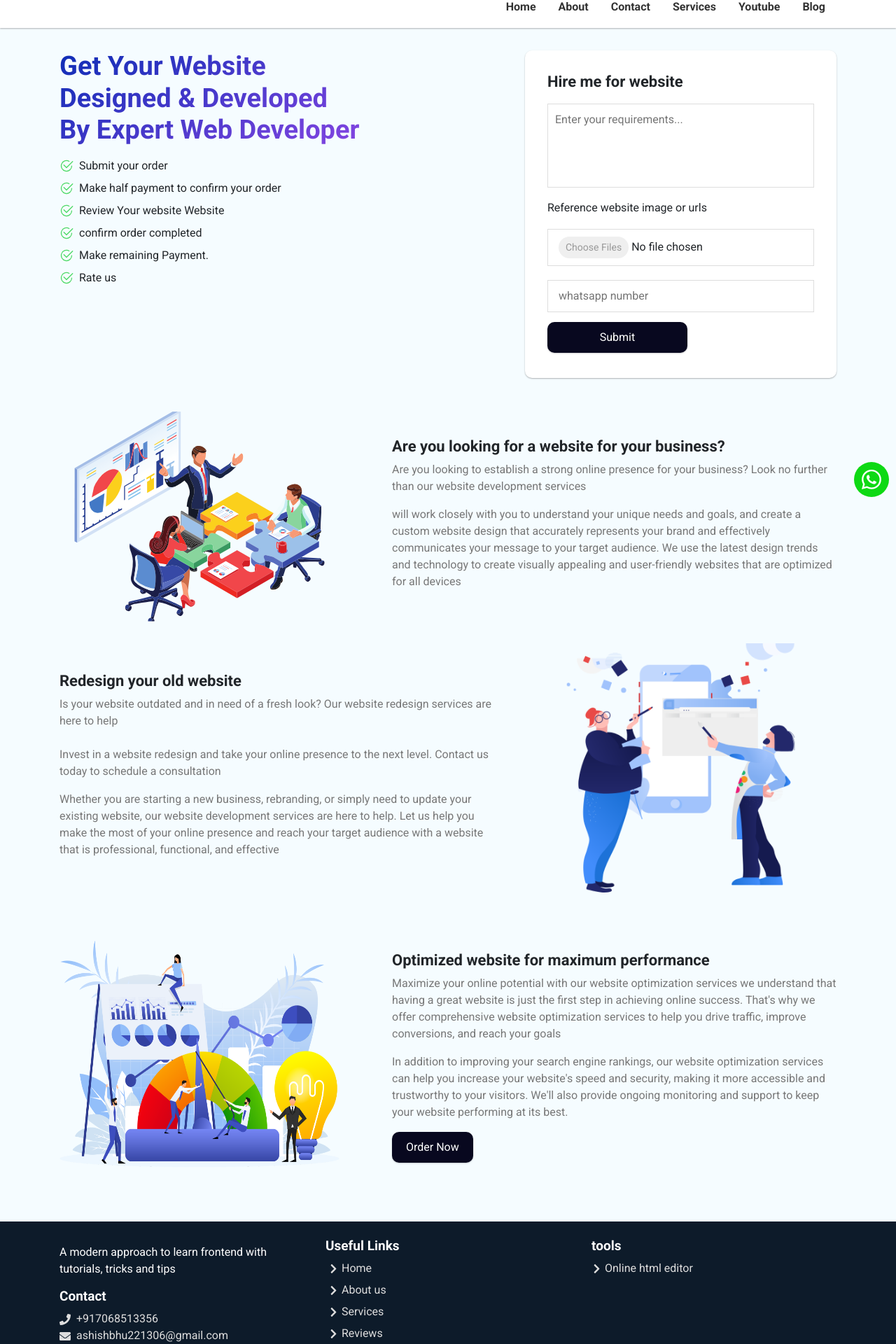
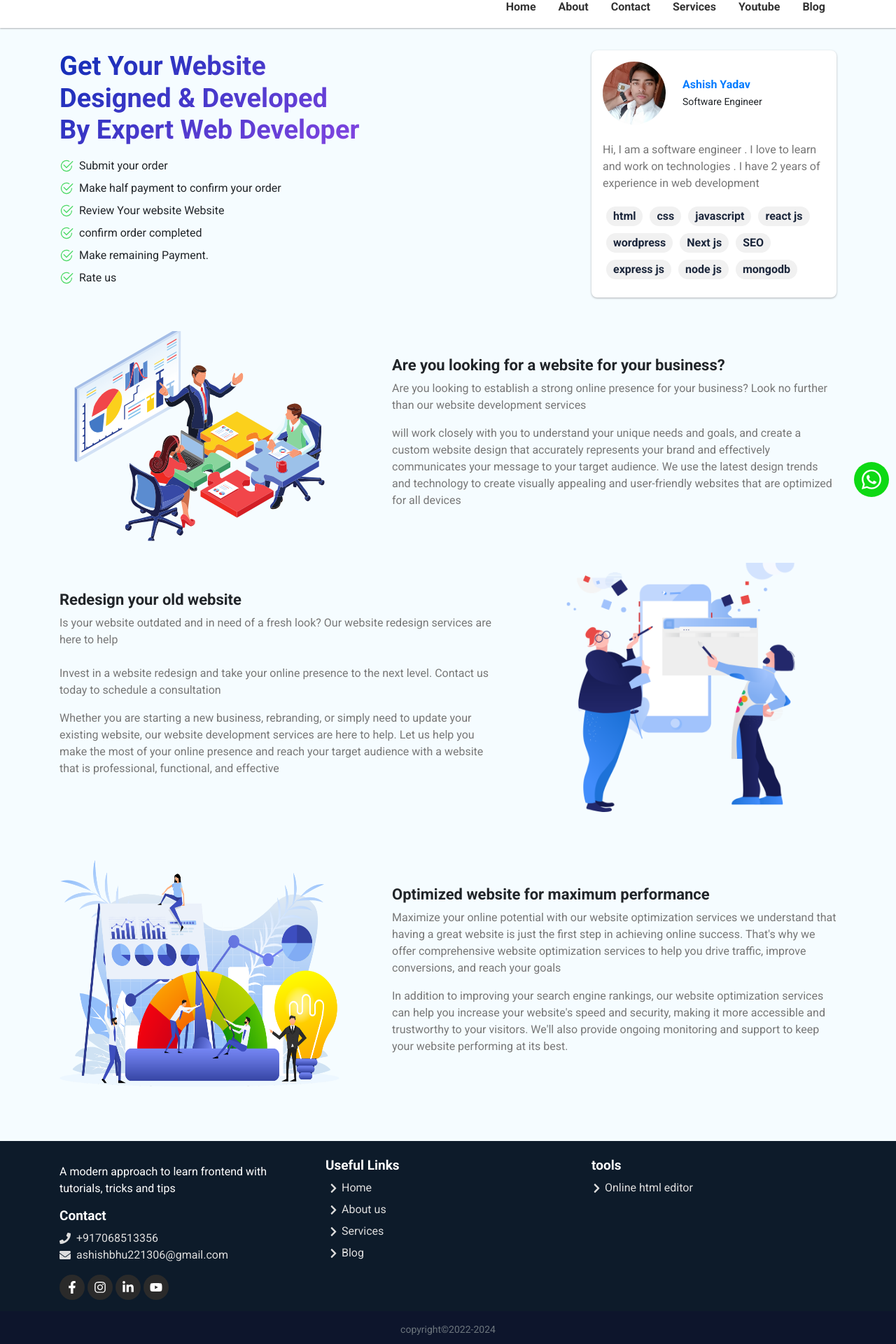
Before and after one commit to ashishyadavcs/dev, a Next.js app: page / in a window 1280 px wide. Shown: the part 20-1940 px from the top of the page at 70% size. Built offline with nearby package versions, Linux system fonts and the light colour scheme; no server answers.

Commit message:
data updated

```diff
--- a/components/footer.jsx
+++ b/components/footer.jsx
@@ -53,6 +53,7 @@ const Footer = () => {
                 >
                   <FaFacebookF />
                 </a>
+                {contact.twitter && (
                   <a
                     target="_blank"
                     rel="noreferrer"
@@ -61,6 +62,7 @@ const Footer = () => {
                   >
                     <FaTwitter />
                   </a>
+                )}
                 <a
                   target="_blank"
                   rel="noreferrer"
@@ -133,14 +135,14 @@ const Footer = () => {
                     </a>
                   </Link>
                 </li>
-                <li className="d-flex align-items-center">
+                {/* <li className="d-flex align-items-center">
                   <Link href={"/review"}>
                     <a className="ml-1">
                       <FaChevronRight className="mr-1" size={15} />
                       Reviews
                     </a>
                   </Link>
-                </li>
+                </li> */}
                 <li className="d-flex align-items-center">
                   <Link href={"/blog"}>
                     <a className="ml-1">
--- a/pages/index.js
+++ b/pages/index.js
@@ -52,8 +52,7 @@ export default function Home() {
               </ul>
             </div>
             <div className="col-md-5 col-12 d-flex justify-content-end">
-              <Orderform title="Hire me for website" />
-              {/* <Ashish /> */}
+              <Ashish />
             </div>
           </div>
           <div className="row my-4 pt-4">
@@ -139,9 +138,6 @@ export default function Home() {
                 monitoring and support to keep your website performing at its
                 best.
               </p>
-              <button onClick={openform} className="theme-btn">
-                Order Now
-              </button>
             </div>
           </div>
         </div>
--- a/public/data/contact.js
+++ b/public/data/contact.js
@@ -6,7 +6,7 @@ export const contact = {
   youtube: "https://www.youtube.com/channel/UCSj5DTDPkqGJ6izZs2CvfQA",
   facebook: "https://www.facebook.com/frontendzonedotcom",
   instagram: "https://instagram.com/frontendzone",
-  twitter: "https://twitter.com/brandwebdesignr",
+  // twitter: "https://twitter.com/brandwebdesignr",
   skype: "",
-  linkedin: "https://linkedin.com/in/ashishfgiet",
+  linkedin: "https://www.linkedin.com/company/frontendzone",
 };
```
Lines whose indentation alone changed are shown as unchanged.
